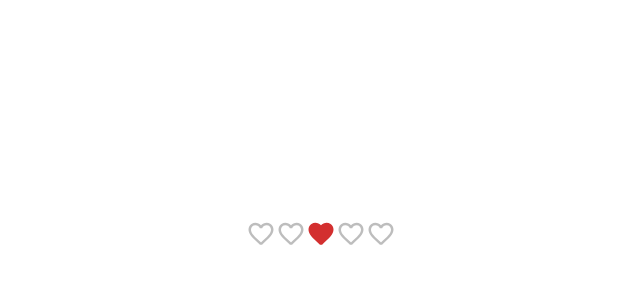
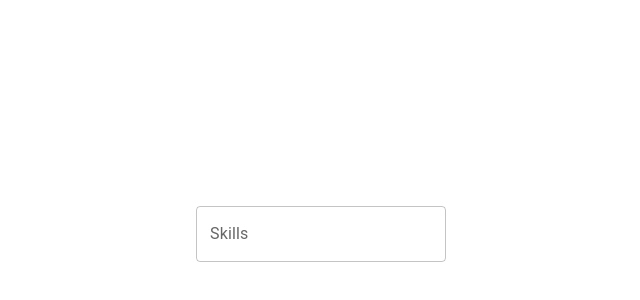
Before and after one commit to Chandraprakash-Darji/reactjs-learning, a React (Create React App) app in the folder react-material-ui/: page / in a window 1280 px wide. Shown: the part 196-496 px from the top of the page, without its empty margins (319-959 px from the left). Built offline with nearby package versions, Linux system fonts and the light colour scheme.

Commit message:
Auto Complete with string Array Options

```diff
--- a/react-material-ui/src/App.tsx
+++ b/react-material-ui/src/App.tsx
@@ -1,9 +1,9 @@
-import MuiRating from "./components/MuiRating";
+import MuiAutocomplete from "./components/MuiAutocomplete";
 
 function App() {
   return (
     <div className="App">
-      <MuiRating />
+      <MuiAutocomplete/>
     </div>
   );
 }
--- /dev/null
+++ b/react-material-ui/src/components/MuiAutocomplete.tsx
@@ -0,0 +1,26 @@
+import { Autocomplete, Stack, TextField } from "@mui/material";
+import { useState } from "react";
+
+
+
+const skills = ["Html", "CSS", "Javascript", "TypeScript", "React"];
+
+
+
+const MuiAutocomplete = () => {
+  const [value, setValue] = useState<string | null>(null);
+  console.log({ value });
+  return (
+    <Stack spacing={2} width="250px">
+      <Autocomplete
+        options={skills}
+        renderInput={(parmas) => <TextField {...parmas} label="Skills" />}
+        value={value}
+        onChange={(_event: any, newVal: string | null) => setValue(newVal)}
+        freeSolo
+      />
+    </Stack>
+  );
+};
+
+export default MuiAutocomplete;
```
